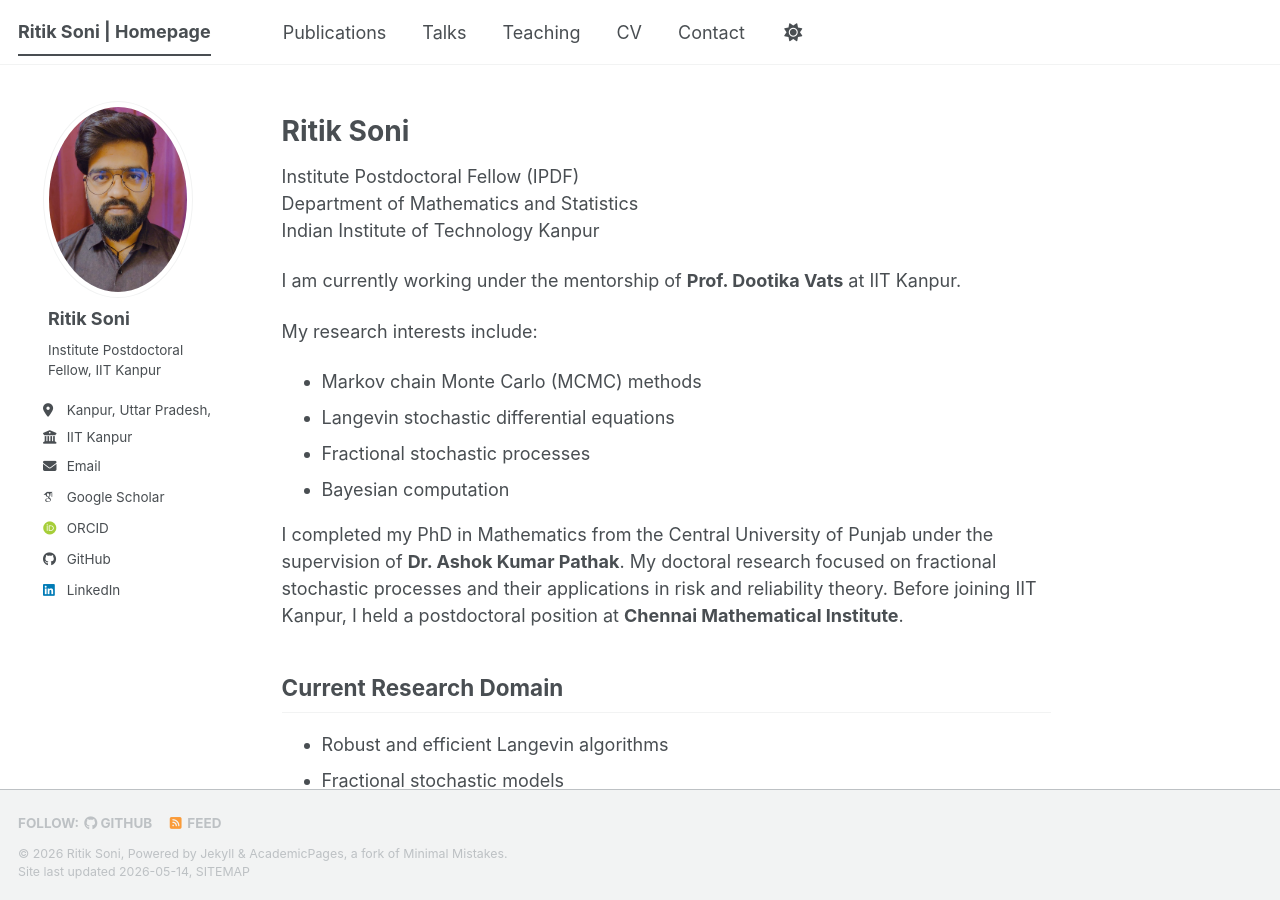
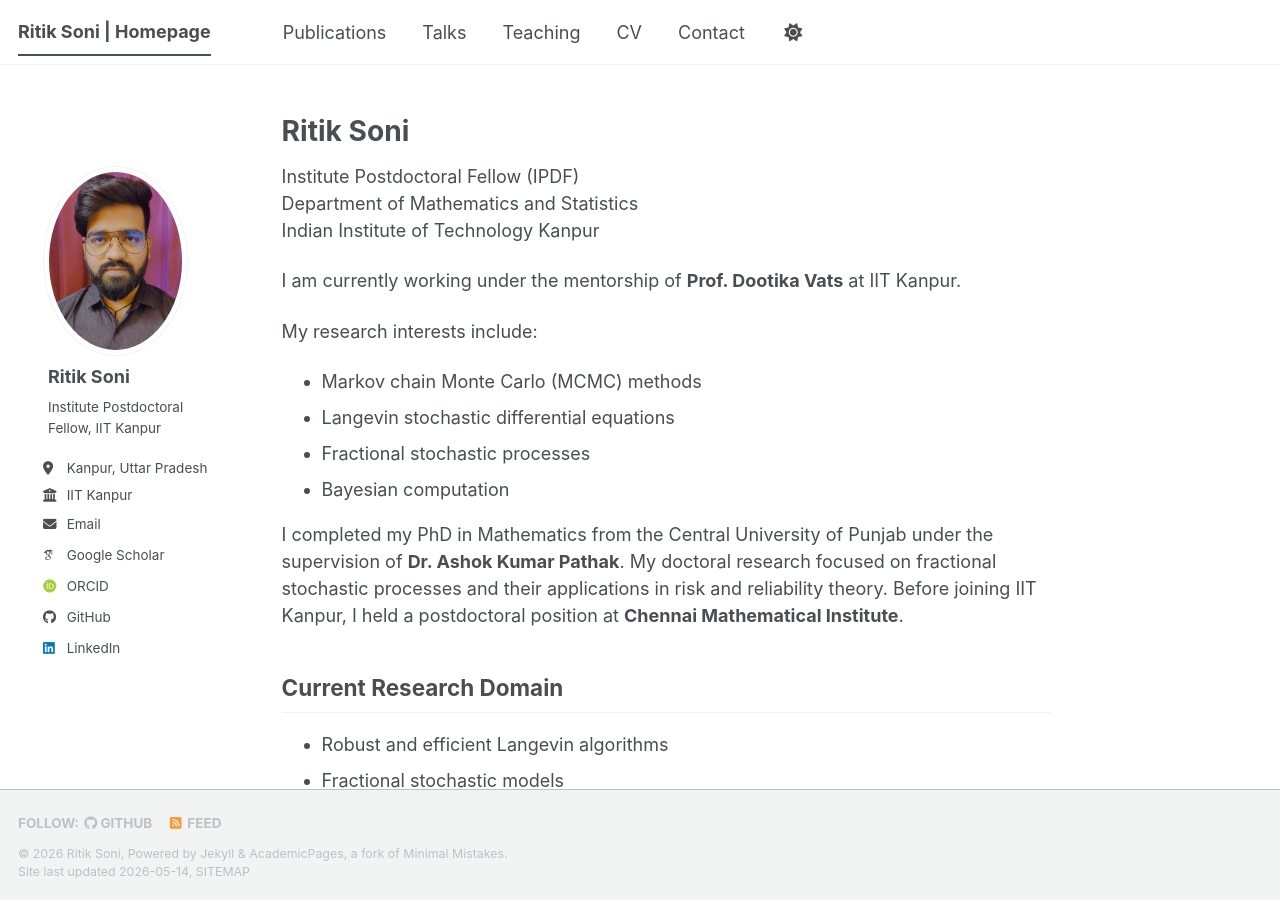
Before and after one commit to ritik824/ritik824.github.io, a Jekyll site: the page built from _pages/about.md, in a window 1280 px wide and 900 px high. Built offline with Jekyll 4.4.1, drawn with Linux system fonts in a browser that asks for light colours; some web fonts are replaced; a script bundle is joined from its source files by our own code; library files that are not in the unit come from our copies.

Commit message:
Change sidebar position to sticky
Change sidebar position from fixed to sticky for better layout.

```diff
--- a/_sass/layout/_sidebar.scss
+++ b/_sass/layout/_sidebar.scss
@@ -20,7 +20,7 @@
   @media screen and (min-width: $sidebar-screen-min-width) {
     height: 100vh;
     overflow-y: auto;               // Add scrollbar if the sidebar is too long
-    position: fixed;
+    position: sticky;
     padding-top: $masthead-height;
   }
 
```
